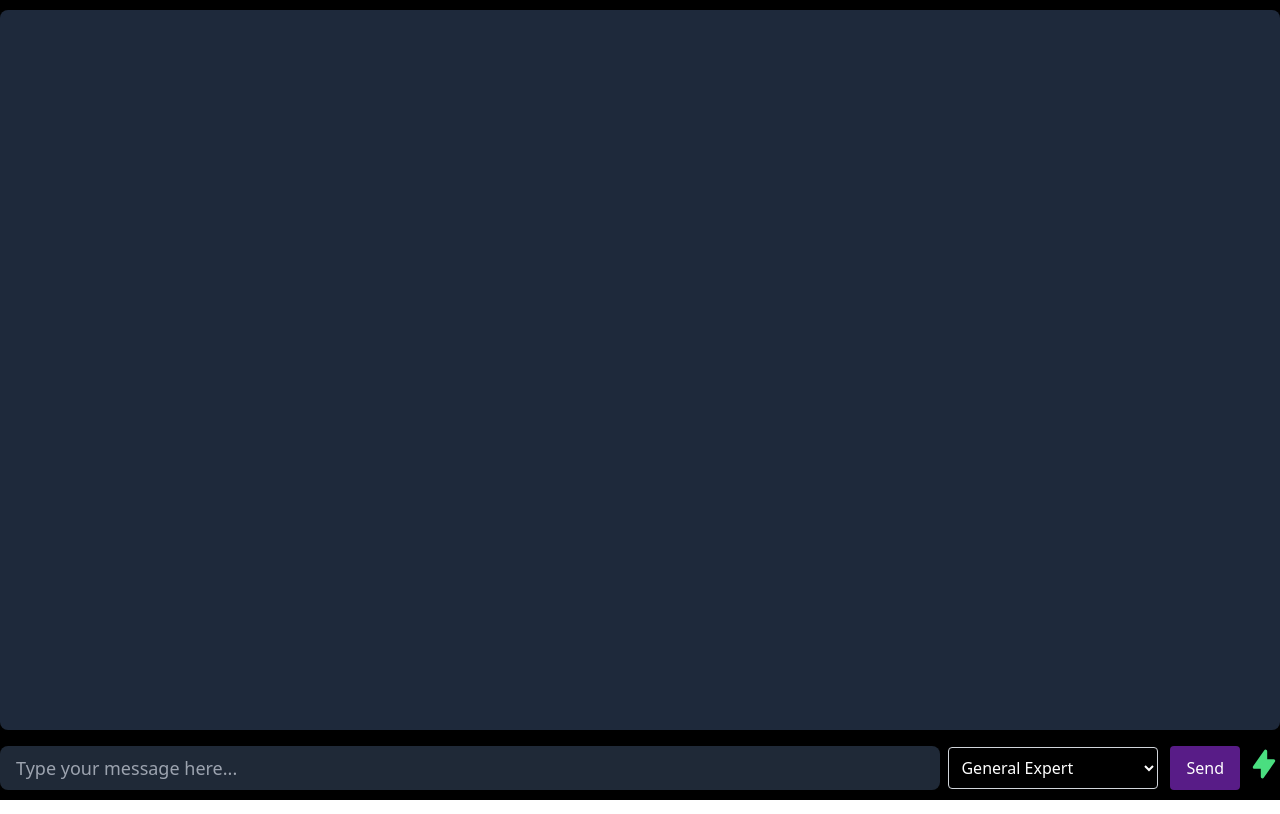
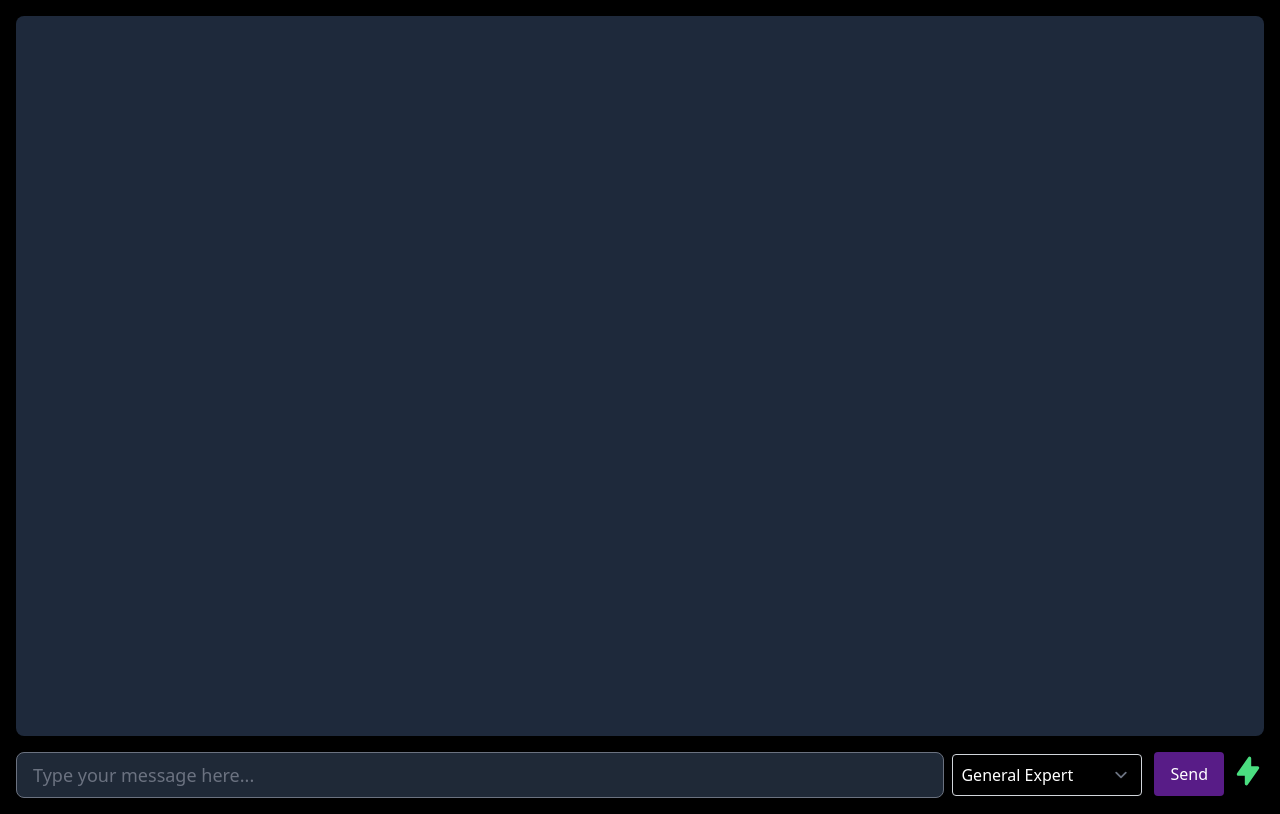
Before and after one commit to rishichalla67/frontier, a React (Create React App) app: page / in a window 1280 px wide. Built offline with nearby package versions, Linux system fonts and the light colour scheme.

Commit message:
added improvements

```diff
--- a/package.json
+++ b/package.json
@@ -15,7 +15,8 @@
     "web-vitals": "^2.1.4",
     "axios": "^1.2.2",
     "@headlessui/react": "^1.6.6",
-    "@heroicons/react": "^1.0.6"
+    "@heroicons/react": "^1.0.6",
+    "@tailwindcss/forms": "^0.5.2"
   },
   "scripts": {
     "start": "react-scripts start",
--- a/src/openai.js
+++ b/src/openai.js
@@ -146,12 +146,12 @@ const OpenAI = () => {
   return (
     <>
       {/* <Nav /> */}
-      <div className="flex flex-col items-center justify-center min-h-screen w-full bg-black">
+      <div className="flex flex-col items-center justify-center min-h-screen w-full bg-black p-4 h-full">
         <div className="w-full bg-black rounded shadow">
           <div className="flex flex-col h-full">
-            <div className="flex-grow mb-4 min-h-[70vh] md:min-h-[90dvh] bg-slate-800 rounded-lg">
+            <div className="flex-grow mb-4 min-h-[60vh] md:min-h-[90dvh] bg-slate-800 rounded-lg">
               <div
-                className=" py-1 h-[75vh] overflow-y-auto scrollbar-thin scrollbar-thumb-gray-400 scrollbar-track-gray-100"
+                className=" py-1 h-[73vh] overflow-y-auto scrollbar-thin scrollbar-thumb-gray-400 scrollbar-track-gray-100"
                 ref={chatLogRef}
               >
                 {error && (
--- a/tailwind.config.js
+++ b/tailwind.config.js
@@ -1,10 +1,46 @@
+/** @type {import('tailwindcss').Config} */
 module.exports = {
-  content: [
-    "./public/**/*.html",
-    "./src/**/*.{js,jsx,ts,tsx}",
-  ],
+  content: ["./src/**/*.{html,js}"],
   theme: {
-    extend: {},
+    minWidth: {
+      "75%": "75%",
+      "90%": "90%",
+      "95%": "95%",
+    },
+    minHeight: {
+      "98vh": "98vh",
+      "90%": "90%",
+    },
+    extend: {
+      animation: {
+        spin: "spin 1s linear infinite",
+      },
+      animation: {
+        bounce: "bounce 1s ease-in-out infinite",
+        "bounce-dot": "bounce 1s ease-in-out infinite",
+      },
+      "example-container": {
+        "& > div": {
+          bg: "white",
+          "border-radius": "30px",
+          width: "150px",
+          height: "150px",
+          position: "absolute",
+          top: "calc(50% - 150px / 2)",
+          left: "calc(50% - 150px / 2)",
+        },
+        "& .drag-area": {
+          opacity: ".2",
+          background: "white",
+          position: "absolute",
+          width: "300px",
+          height: "300px",
+          "border-radius": "30px",
+          top: "calc(50% - 150px)",
+          left: "calc(50% - 150px)",
+        },
+      },
+    },
   },
-  plugins: [],
-}
+  plugins: [require("@tailwindcss/forms")],
+};
```
Also changed, not shown: 1 other file (tests, documents, lock files or other folders).
